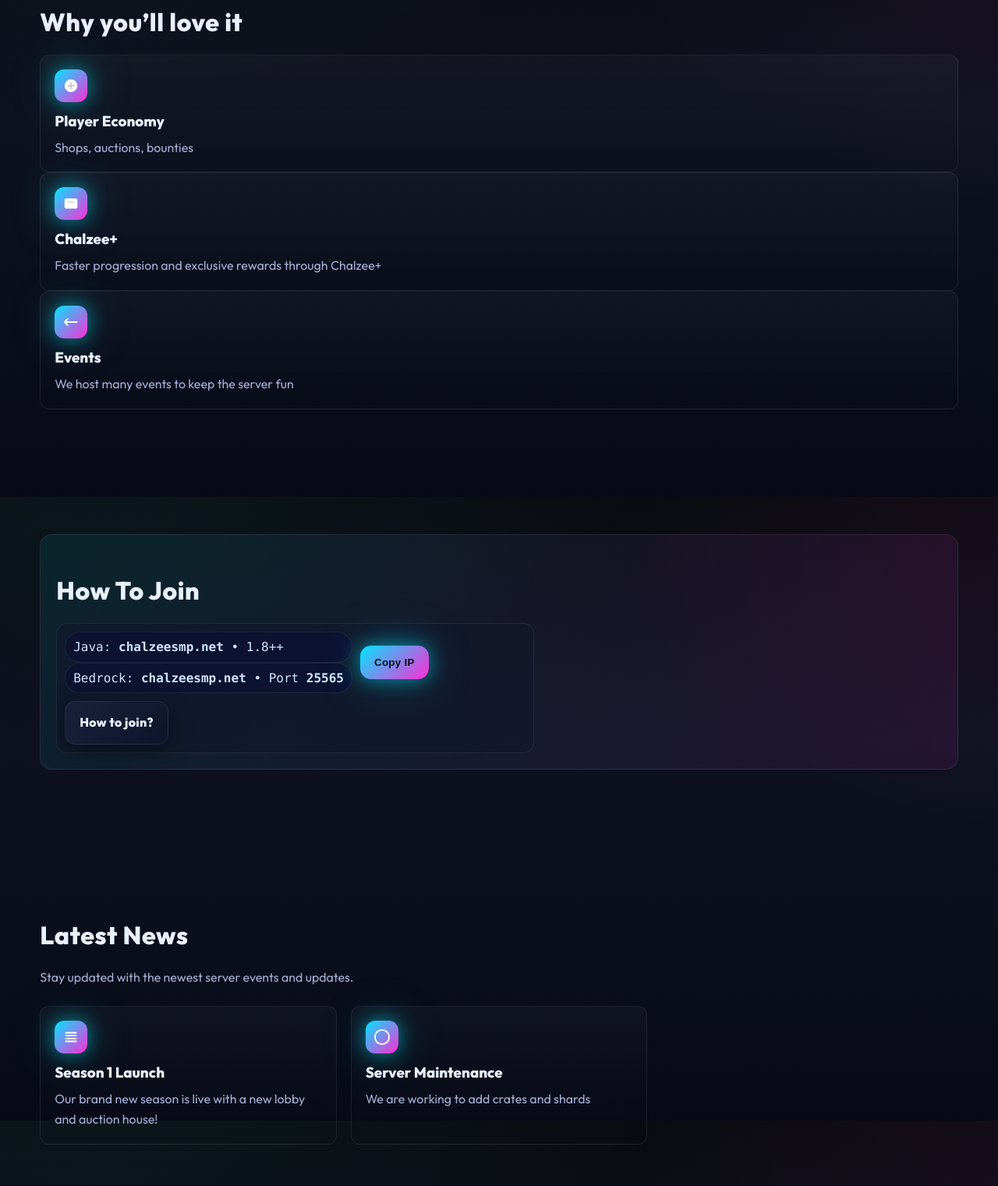
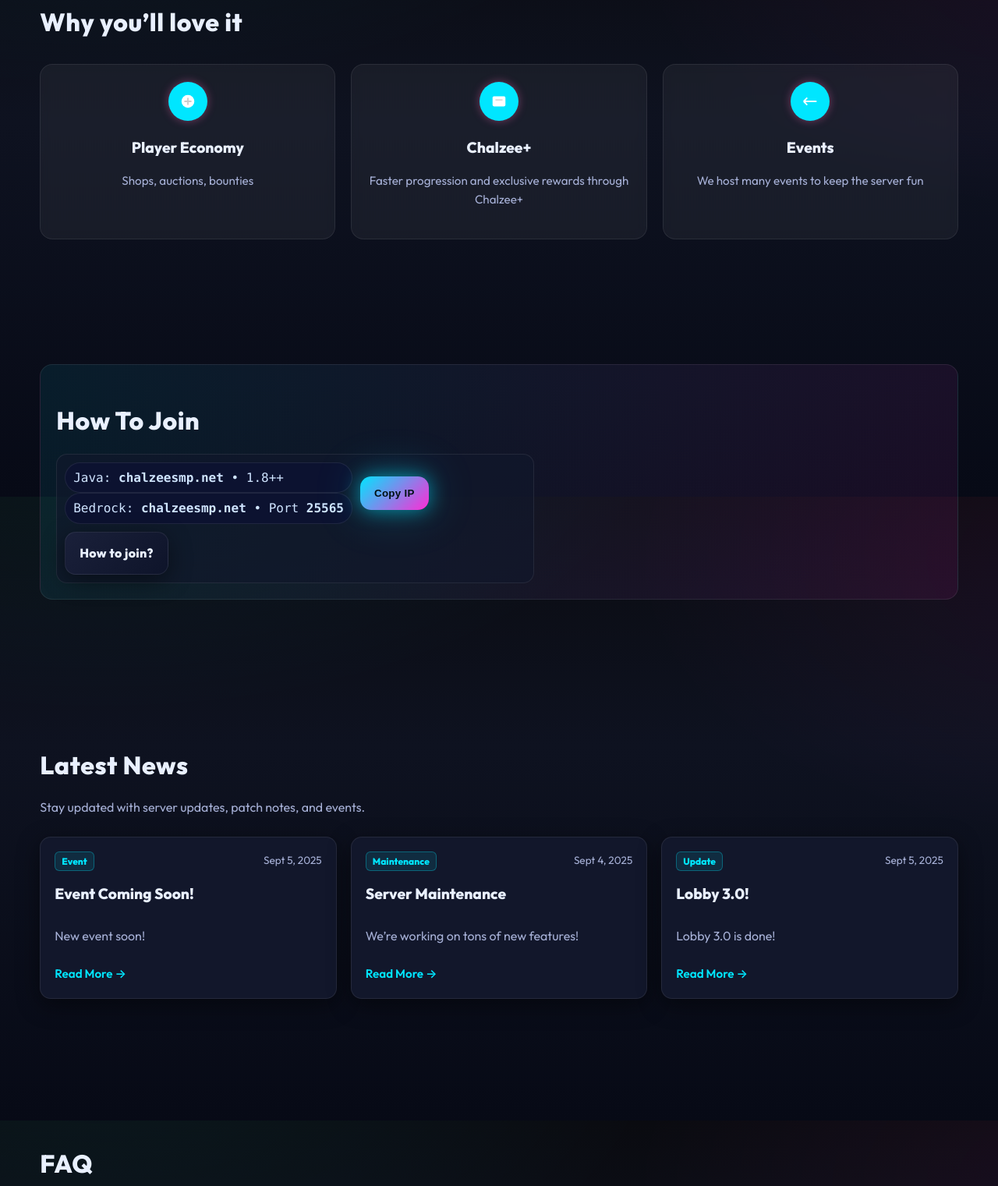
Before and after one commit to charleswptech/chalzeesmp, a plain HTML site: page index.html in a window 1280 px wide. Shown: the part 963-2484 px from the top of the page at 78% size. Drawn offline with Linux system fonts and the light colour scheme; no server answers.

Commit message:
Update index.html

```diff
--- a/index.html
+++ b/index.html
@@ -487,6 +487,200 @@
       .navlinks{display:none}
 
     }
+    .news-grid {
+  display: grid;
+  grid-template-columns: repeat(auto-fit, minmax(320px, 1fr));
+  gap: 24px;
+}
+
+.news-card {
+  background: var(--card);
+  border: 1px solid rgba(255,255,255,.08);
+  border-radius: var(--radius-sm);
+  padding: 20px;
+  box-shadow: var(--shadow);
+  display: flex;
+  flex-direction: column;
+  justify-content: space-between;
+  transition: transform .2s ease, box-shadow .2s ease;
+}
+
+.news-card:hover {
+  transform: translateY(-4px);
+  box-shadow: var(--glow-brand);
+  border-color: rgba(0,230,255,.35);
+}
+
+.news-meta {
+  display: flex;
+  justify-content: space-between;
+  align-items: center;
+  font-size: .9rem;
+  color: var(--muted);
+  margin-bottom: 8px;
+}
+
+.news-cat {
+  background: rgba(0,230,255,.1);
+  border: 1px solid rgba(0,230,255,.3);
+  padding: 2px 8px;
+  border-radius: 6px;
+  font-size: .75rem;
+  font-weight: 700;
+  color: var(--brand);
+}
+
+.news-card h3 {
+  font-size: 1.2rem;
+  margin: 6px 0 10px;
+}
+
+.news-card p {
+  color: var(--muted);
+  flex-grow: 1;
+}
+
+.read-more {
+  margin-top: 12px;
+  font-weight: 700;
+  color: var(--brand);
+  text-decoration: none;
+  font-size: .95rem;
+}
+.read-more:hover { text-decoration: underline; }
+/* News grid */
+.news-grid {
+  display: grid;
+  gap: 18px;
+  grid-template-columns: repeat(auto-fit, minmax(280px, 1fr));
+}
+
+.news-card {
+  background: var(--card);
+  border: 1px solid rgba(255, 255, 255, 0.08);
+  border-radius: 14px;
+  padding: 18px;
+  transition: 0.25s transform ease, 0.25s box-shadow ease;
+}
+
+.news-card:hover {
+  transform: translateY(-4px);
+  box-shadow: var(--glow-brand);
+}
+
+.news-meta {
+  display: flex;
+  justify-content: space-between;
+  font-size: 0.85rem;
+  margin-bottom: 8px;
+  color: var(--muted);
+}
+
+.news-cat {
+  font-weight: 700;
+  color: var(--brand);
+}
+
+.read-more {
+  display: inline-block;
+  margin-top: 8px;
+  font-weight: 600;
+  color: var(--brand);
+}
+
+/* Modal */
+.modal {
+  display: none;
+  position: fixed;
+  z-index: 999;
+  left: 0;
+  top: 0;
+  width: 100%;
+  height: 100%;
+  background: rgba(0, 0, 0, 0.7);
+  backdrop-filter: blur(4px);
+  justify-content: center;
+  align-items: center;
+}
+
+.modal-content {
+  background: var(--card);
+  border: 1px solid rgba(255, 255, 255, 0.1);
+  border-radius: 14px;
+  padding: 24px;
+  width: min(600px, 90%);
+  color: var(--text);
+  box-shadow: var(--shadow);
+  animation: fadeIn 0.3s ease;
+}
+
+.modal-close {
+  float: right;
+  font-size: 1.5rem;
+  cursor: pointer;
+  color: var(--muted);
+}
+
+.modal-close:hover {
+  color: var(--brand);
+}
+
+@keyframes fadeIn {
+  from {
+    opacity: 0;
+    transform: scale(0.95);
+  }
+  to {
+    opacity: 1;
+    transform: scale(1);
+  }
+}
+
+/* About / Why You'll Love It */
+.about-grid {
+  display: grid;
+  gap: 20px;
+  grid-template-columns: repeat(auto-fit, minmax(240px, 1fr));
+  margin-top: 28px;
+}
+
+.about-card {
+  background: rgba(255, 255, 255, 0.05);
+  border: 1px solid rgba(255, 255, 255, 0.08);
+  border-radius: 16px;
+  padding: 22px;
+  text-align: center;
+  transition: transform 0.25s ease, box-shadow 0.25s ease;
+  backdrop-filter: blur(6px);
+}
+
+.about-card:hover {
+  transform: translateY(-6px);
+  box-shadow: var(--glow-brand);
+}
+
+.icon-wrap {
+  width: 50px;
+  height: 50px;
+  border-radius: 50%;
+  background: var(--brand);
+  display: flex;
+  align-items: center;
+  justify-content: center;
+  margin: 0 auto 14px auto;
+  box-shadow: 0 0 12px rgba(255, 105, 180, 0.4);
+}
+
+.about-card h3 {
+  margin-bottom: 8px;
+  font-size: 1.2rem;
+  color: var(--text);
+}
+
+.about-card p {
+  font-size: 0.95rem;
+  color: var(--muted);
+}
 
   </style>
 
@@ -656,85 +850,44 @@
 </section>
 
 <section id="about">
+  <div class="container">
+    <h2 class="section-title">Why you’ll love it</h2>
+    <div class="about-grid">
 
-    <div class="container">
+      <article class="about-card">
+        <div class="icon-wrap">
+          <svg width="22" height="22" viewBox="0 0 24 24" fill="none">
+            <circle cx="12" cy="12" r="9" fill="white"/>
+            <path d="M7 12h10M12 7v10" stroke="black" stroke-opacity=".2" stroke-width="2"/>
+          </svg>
+        </div>
+        <h3>Player Economy</h3>
+        <p>Shops, auctions, bounties</p>
+      </article>
 
-      <h2 class="section-title">Why you’ll love it</h2>
+      <article class="about-card">
+        <div class="icon-wrap">
+          <svg width="22" height="22" viewBox="0 0 24 24" fill="none">
+            <rect x="3" y="5" width="18" height="14" rx="2" fill="white"/>
+            <path d="M7 9h10v2H7z" fill="black" fill-opacity=".15"/>
+          </svg>
+        </div>
+        <h3>Chalzee+</h3>
+        <p>Faster progression and exclusive rewards through Chalzee+</p>
+      </article>
 
-        <article class="card">
-
-          <div class="ic" aria-hidden="true">
-
+      <article class="about-card">
+        <div class="icon-wrap">
           <svg width="22" height="22" viewBox="0 0 24 24" fill="none">
-
-              <circle cx="12" cy="12" r="9" fill="white"/>
-
-              <path d="M7 12h10M12 7v10" stroke="black" stroke-opacity=".2" stroke-width="2"/>
-
+            <path d="M3 12h18M3 12l5-5m-5 5l5 5" stroke="white" stroke-width="2"/>
           </svg>
+        </div>
+        <h3>Events</h3>
+        <p>We host many events to keep the server fun</p>
+      </article>
 
     </div>
-
-          <h3>Player Economy</h3>
-
-          <p>Shops, auctions, bounties</p>
-
-        </article>
-
-
-
-
-
-
-
-        <article class="card">
-
-          <div class="ic" aria-hidden="true">
-
-            <svg width="22" height="22" viewBox="0 0 24 24" fill="none">
-
-              <rect x="3" y="5" width="18" height="14" rx="2" fill="white"/>
-
-              <path d="M7 9h10v2H7z" fill="black" fill-opacity=".15"/>
-
-            </svg>
-
   </div>
-
-          <h3>Chalzee+</h3>
-
-          <p>Faster progression and exclusive rewards through Chalzee+</p>
-
-        </article>
-
-
-
-        <article class="card">
-
-          <div class="ic" aria-hidden="true">
-
-            <svg width="22" height="22" viewBox="0 0 24 24" fill="none">
-
-              <path d="M3 12h18M3 12l5-5m-5 5l5 5" stroke="white" stroke-width="2"/>
-
-            </svg>
-
-          </div>
-
-          <h3>Events</h3>
-
-          <p>We host many events to keep the server fun</p>
-
-        </article>
-
-
-
-
-
-      </div>
-
-    </div>
-
 </section>
 
 
@@ -776,64 +929,56 @@
 
 
 <section id="news">
+  <div class="container">
+    <h2 class="section-title">Latest News</h2>
+    <p class="section-sub">Stay updated with server updates, patch notes, and events.</p>
 
-  <div class="container">
+    <div class="news-grid">
+      <article class="news-card" data-id="1" data-date="2025-08-01">
+        <div class="news-meta">
+          <span class="news-cat">Update</span>
+          <time datetime="2025-09-05">Sept 5, 2025</time>
+        </div>
+        <h3>Lobby 3.0!</h3>
+        <p>Lobby 3.0 is done!</p>
+        <a href="#" class="read-more">Read More →</a>
+      </article>
 
-    <h2 class="section-title">Latest News</h2>
+      <article class="news-card" data-id="2" data-date="2025-09-04">
+        <div class="news-meta">
+          <span class="news-cat">Maintenance</span>
+          <time datetime="2025-09-04">Sept 4, 2025</time>
+        </div>
+        <h3>Server Maintenance</h3>
+        <p>We’re working on tons of new features!</p>
+        <a href="#" class="read-more">Read More →</a>
+      </article>
 
-    <p class="section-sub">Stay updated with the newest server events and updates.</p>
+      <article class="news-card" data-id="3" data-date="2025-09-05">
+        <div class="news-meta">
+          <span class="news-cat">Event</span>
+          <time datetime="2025-09-05">Sept 5, 2025</time>
+        </div>
+        <h3>Event Coming Soon!</h3>
+        <p>New event soon!</p>
+        <a href="#" class="read-more">Read More →</a>
+      </article>
+    </div>
+  </div>
+</section>
 
 
-
-    <div class="features news-grid">
-
-      <article class="card">
-
-        <div class="ic" aria-hidden="true">
-
-          <svg width="22" height="22" viewBox="0 0 24 24" fill="none">
-
-            <path d="M4 6h16M4 10h16M4 14h16M4 18h16" stroke="white" stroke-width="2"/>
-
-          </svg>
-
+<div id="newsModal" class="modal">
+  <div class="modal-content">
+    <span class="modal-close">&times;</span>
+    <div id="modalBody"></div>
+  </div>
 </div>
 
-        <h3>Season 1 Launch</h3>
-
-        <p>Our brand new season is live with a new lobby and auction house!</p>
-
-      </article>
+<link rel="stylesheet" href="style.css">
+<script src="script.js" defer></script>
 
 
-
-
-
-
-
-      <article class="card">
-
-        <div class="ic" aria-hidden="true">
-
-          <svg width="22" height="22" viewBox="0 0 24 24" fill="none">
-
-            <circle cx="12" cy="12" r="10" stroke="white" stroke-width="2"/>
-
-          </svg>
-
-        </div>
-
-        <h3>Server Maintenance</h3>
-
-        <p>We are working to add crates and shards</p>
-
-      </article>
-
-    </div>
-
-  </div>
-
-</section>
 
 
 
@@ -932,6 +1077,74 @@
 
 
   <script>
+
+const articles = {
+  1: {
+    title: "Lobby 3.0",
+    date: "September 5, 2025",
+    cat: "Update",
+    content: `
+      <p> After much anticipation and many challanges lobby 3.0 is finished and ready to release.
+      Check out the discord server for more info!</p>
+    `
+  },
+  2: {
+    title: "Server Maintenance",
+    date: "September 4, 2025",
+    cat: "Maintenance",
+    content: `
+      <p>We are constantly working on stuff expect down time as we work on duels.</p>
+      <p>Follow our Discord for live updates during maintenance.</p>
+    `
+  },
+  3: {
+    title: "Event Coming Soon!",
+    date: "September 5, 2025",
+    cat: "Event",
+    content: `
+      <p>We’re preparing a massive server-wide event.
+      There will be giveaways, tournament and lobby 3.0 will come out!</p>
+      <p>Check the discord to attend!</p>
+    `
+  }
+};
+
+// Modal
+const modal = document.getElementById("newsModal");
+const modalBody = document.getElementById("modalBody");
+const closeBtn = document.querySelector(".modal-close");
+
+// Open modal
+document.querySelectorAll(".read-more").forEach(btn => {
+  btn.addEventListener("click", e => {
+    e.preventDefault();
+    const articleEl = btn.closest(".news-card");
+    const id = articleEl.getAttribute("data-id");
+    const article = articles[id];
+    modalBody.innerHTML = `
+      <h2>${article.title}</h2>
+      <p style="color:var(--muted); font-size:.9rem;">${article.cat} • ${article.date}</p>
+      ${article.content}
+    `;
+    modal.style.display = "flex";
+  });
+});
+
+// Close modal
+closeBtn.onclick = () => (modal.style.display = "none");
+window.onclick = e => {
+  if (e.target === modal) modal.style.display = "none";
+};
+
+// Auto-sort news by date (newest first)
+const newsGrid = document.querySelector(".news-grid");
+const newsCards = Array.from(newsGrid.children);
+
+newsCards.sort((a, b) => {
+  return new Date(b.getAttribute("data-date")) - new Date(a.getAttribute("data-date"));
+});
+
+newsCards.forEach(card => newsGrid.appendChild(card));
 
 
 
```
Lines whose indentation alone changed are shown as unchanged.
